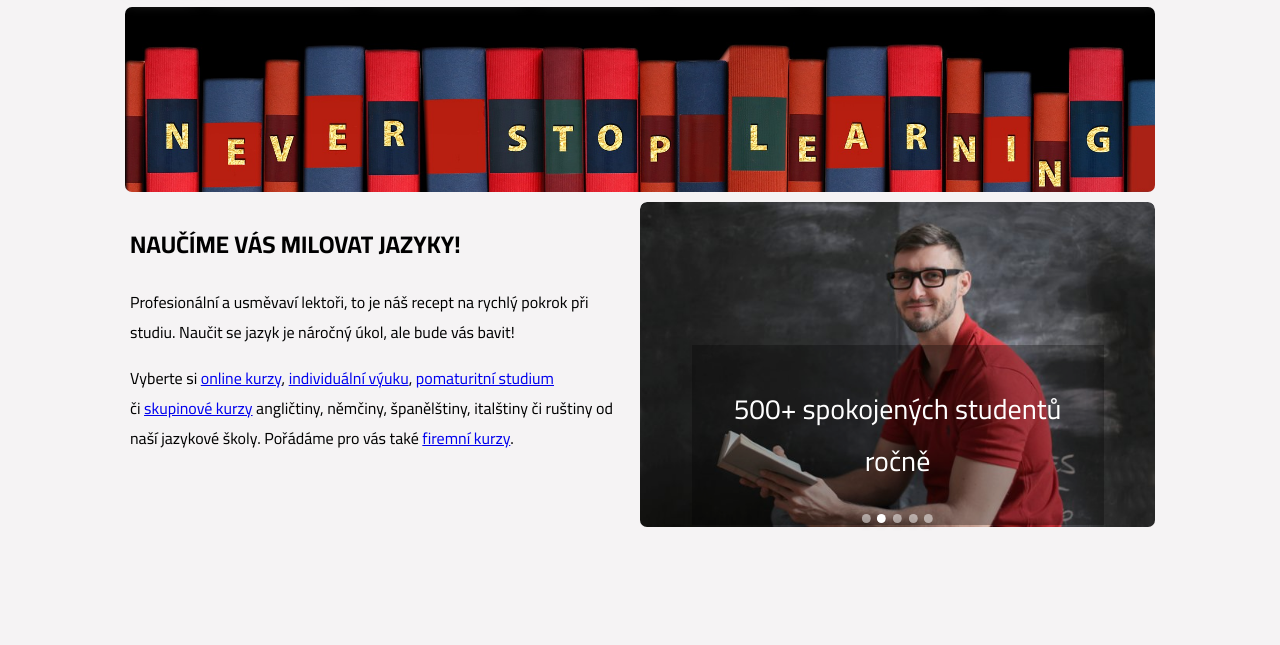
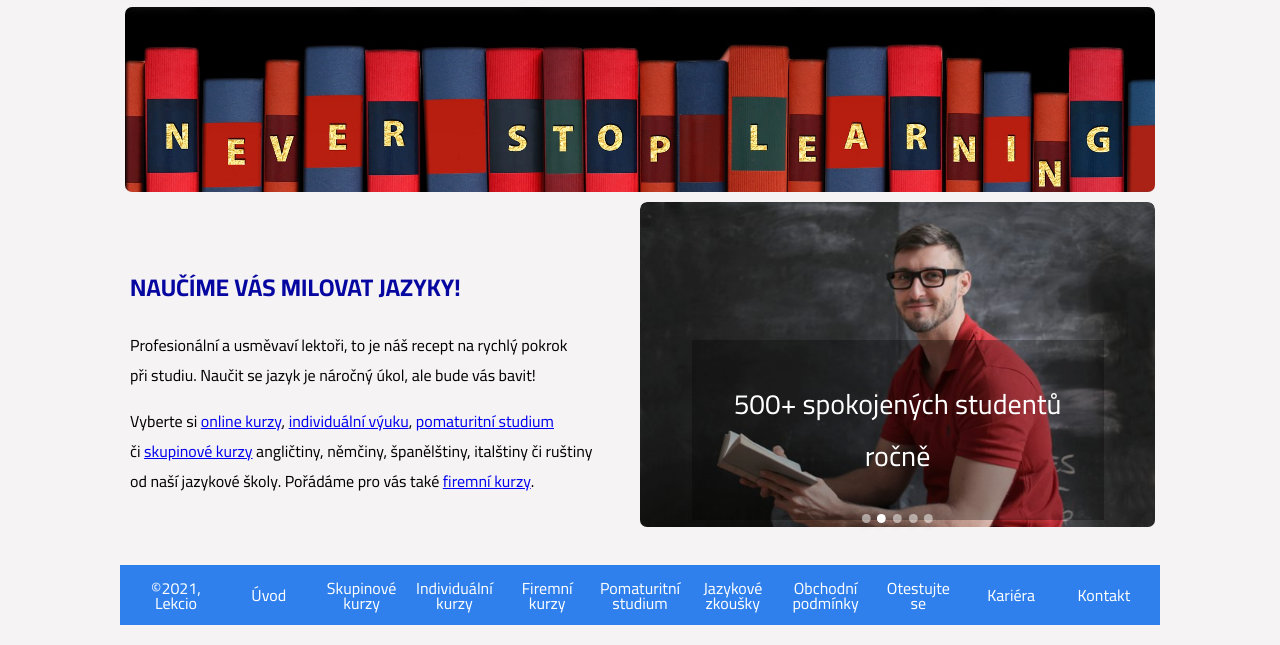
Before and after one commit to TomasProkes/final-project, an Eleventy site: page index.html in a window 1280 px wide. Shown: the part 173-818 px from the top of the page. Built offline with nearby package versions, Linux system fonts and the light colour scheme; Eleventy itself is replaced by a stand-in of ours; files that its build step writes are made by us from their sources.

Commit message:
footer added

```diff
--- a/index.html
+++ b/index.html
@@ -57,16 +57,18 @@
     <div class="upper__image"></div>
 
     <!-- ÚVODNÍ TEXT -->
+
     <div class="glide__section">
         <div class="glide__next-to">
 
             <h2>NAUČÍME VÁS MILOVAT JAZYKY!</h2>
-            <p>Profesionální a usměvaví lektoři, to je náš recept na rychlý pokrok při studiu. Naučit se jazyk je
+            <p>Profesionální a usměvaví lektoři, to je náš recept na rychlý pokrok při&nbsp;studiu. Naučit se jazyk je
                 náročný úkol, ale bude vás bavit!</p>
 
             <p>Vyberte si <a class="p__link" href="#">online kurzy</a>, <a class="p__link" href="#">individuální
                     výuku</a>, <a class="p__link" href="#">pomaturitní studium</a> či&nbsp;<a class="p__link"
-                    href="#">skupinové kurzy</a> angličtiny, němčiny, španělštiny, italštiny či ruštiny od naší jazykové
+                    href="#">skupinové kurzy</a> angličtiny, němčiny, španělštiny, italštiny či ruštiny od&nbsp;naší
+                jazykové
                 školy. Pořádáme pro vás také <a class="p__link" href="#">firemní kurzy</a>.</p>
 
             <!-- BUTTON:   Zjistit víc -->
@@ -132,6 +134,28 @@
         }).mount()
     </script>
 
+    <!-- FOOTER -->
+
+    <div class="footer">
+        <div class="footer__flexbox">
+
+            <ul class="footer__links">
+                <li class="footer__item">&copy;2021, Lekcio</li>
+                <li class="footer__item"><a href="#" class="footer__link">Úvod</a></li>
+                <li class="footer__item"><a href="#" class="footer__link">Skupinové kurzy</a></li>
+                <li class="footer__item"><a href="#" class="footer__link">Individuální kurzy</a></li>
+                <li class="footer__item"><a href="#" class="footer__link">Firemní kurzy</a></li>
+                <li class="footer__item"><a href="#" class="footer__link">Pomaturitní studium</a></li>
+                <li class="footer__item"><a href="#" class="footer__link">Jazykové zkoušky</a></li>
+                <li class="footer__item"><a href="#" class="footer__link">Obchodní podmínky</a></li>
+                <li class="footer__item"><a href="#" class="footer__link">Otestujte se</a></li>
+                <li class="footer__item"><a href="#" class="footer__link">Kariéra</a></li>
+                <li class="footer__item"><a href="#" class="footer__link">Kontakt</a></li>
+            </ul>
+        </div>
+    </div>
+
+
 
 </body>
 
--- a/scss/style.scss
+++ b/scss/style.scss
@@ -18,13 +18,15 @@ html {
 }
 
 body {
-
   margin: 20px auto;
   font-family: $font-main-text;
   font-size: 16px;
-  background-color: #F5F3F4;
+  background-color: #f5f3f4;
   width: 1040px;
+}
 
+h2 {
+  color: $primary;
 }
 
 .header {
@@ -36,8 +38,6 @@ body {
   &__logo {
     display: flex;
     margin: 0;
-    // width: 350px;
-
   }
 
   &__svg-book {
@@ -75,7 +75,7 @@ body {
     background-image: linear-gradient(
       to right,
       #56ccf2 0%,
-      #0D47A1 25%,
+      #0d47a1 25%,
       #56ccf2 100%
     );
     margin: 5px;
@@ -91,12 +91,9 @@ body {
   }
   &__link:hover {
     background-position: right center;
-    color: black;
+    color: $primary;
     text-decoration: none;
   }
-
-
-
 }
 .menu {
   margin-bottom: $margin-bottom;
@@ -122,7 +119,7 @@ body {
 
   &__link:hover {
     background-position: right center;
-    color: black;
+    color: $primary;
     text-decoration: none;
   }
 
@@ -142,27 +139,28 @@ body {
 
 .upper__image {
   min-height: 185px;
-	background: url(../images/never-stop-learning.jpg) no-repeat right center/cover;
+  background: url(../images/never-stop-learning.jpg) no-repeat right
+    center/cover;
   border-radius: 7px;
   margin: 5px;
   margin-bottom: $margin-bottom;
 }
 
 .glide {
-
   &__right {
     width: 515px;
   }
   &__next-to {
     width: 510px;
     padding: 0 0 0 10px;
+    align-self: center;
   }
 
   &__section {
     display: grid;
     grid-template-columns: 1fr 1fr;
     grid-template-rows: 1;
-
+    margin-bottom: $margin-bottom;
   }
 
   &__slide img {
@@ -177,7 +175,7 @@ body {
   &__desc {
     position: absolute;
     left: 10%;
-  bottom: 3.5%;
+    bottom: 5%;
     right: 10%;
     color: white;
     font-size: 28px;
@@ -185,5 +183,38 @@ body {
     padding: 10px;
     text-align: center;
   }
+}
 
+.footer {
+  background-color: $secondary;
+  height: 60px;
+
+  &__links {
+    display: flex;
+    justify-content: space-between;
+    align-items: center;
+    list-style: none;
+    margin: 0;
+    padding: 16px;
+    flex-wrap: wrap;
   }
+
+  &__item {
+    width: 80px;
+    line-height: 15px;
+    text-align: center;
+    color: white;
+  }
+
+  &__link {
+    text-decoration: none;
+  }
+  a {
+    color: white;
+  }
+
+  & a:hover,
+  & a:focus {
+    color: $primary;
+  }
+}
```
Also changed, not shown: css/style.css, 1 other file. Lines whose indentation alone changed are shown as unchanged.
